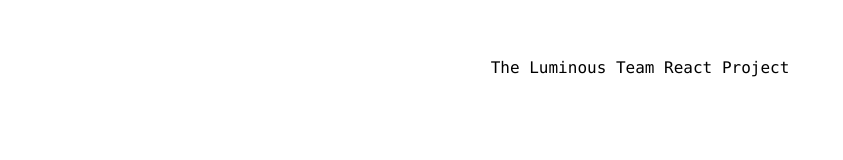
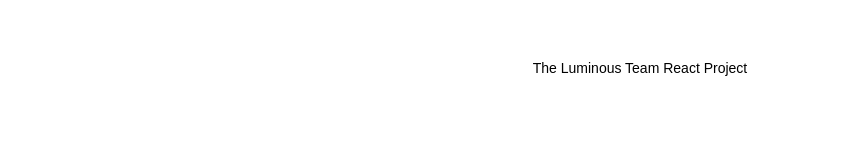
Before and after one commit to academy-react/luminous, a Next.js app: page /en in a window 1280 px wide. Shown: the part 332-492 px from the top of the page, without its empty margins (0-843 px from the left). Built offline with nearby package versions, Linux system fonts and the light colour scheme; a web font is replaced by a local one.

Commit message:
chore: fonts

```diff
--- a/src/app/[lang]/layout.tsx
+++ b/src/app/[lang]/layout.tsx
@@ -1,6 +1,9 @@
 import "@/styles/globals.css";
 
 import { type Metadata } from "next";
+
+import { mitra, roboto } from "@/lib/fonts/fonts";
+import { cn } from "@/lib/utils";
 
 import ThemeProvider from "@/components/providers/theme-provider";
 import TailwindIndicator from "@/components/utils/tailwind-indicator";
@@ -29,7 +32,11 @@ const RootLayout = ({
   return (
     <html lang={lang} suppressHydrationWarning>
       <body
-        className="h-screen min-h-screen"
+        className={cn(
+          "h-screen min-h-screen font-multi",
+          roboto.variable,
+          mitra.variable
+        )}
         dir={lang === "en" ? "ltr" : "rtl"}
       >
         <ThemeProvider attribute="class" defaultTheme="system" enableSystem>
--- a/src/app/[lang]/page.tsx
+++ b/src/app/[lang]/page.tsx
@@ -1,3 +1,4 @@
+import { cn } from "@/lib/utils";
 import { title } from "@/dict/dict";
 
 import { type Locale } from "#/i18n.config";
@@ -5,7 +6,9 @@ import { type Locale } from "#/i18n.config";
 const HomePage = ({ params: { lang } }: { params: { lang: Locale } }) => {
   return (
     <main className="flex h-full items-center justify-center">
-      <h1 className="font-mono">{title[lang]}</h1>
+      <h1 className={cn(lang === "en" ? "text-sm" : "text-xl")}>
+        {title[lang]}
+      </h1>
     </main>
   );
 };
--- /dev/null
+++ b/src/lib/fonts/fonts.ts
@@ -0,0 +1,26 @@
+import { Roboto } from "next/font/google";
+import localFont from "next/font/local";
+
+export const roboto = Roboto({
+  weight: ["100", "300", "400", "500", "700", "900"],
+  subsets: ["latin"],
+  display: "swap",
+  variable: "--font-roboto",
+});
+
+export const mitra = localFont({
+  src: [
+    {
+      path: "/Mitra Family/Mitra - Regular.woff2",
+      weight: "400",
+      style: "normal",
+    },
+    {
+      path: "/Mitra Family/Mitra - Bold.woff2",
+      weight: "700",
+      style: "normal",
+    },
+  ],
+  display: "swap",
+  variable: "--font-mitra",
+});
--- a/tailwind.config.ts
+++ b/tailwind.config.ts
@@ -9,6 +9,11 @@ const config: Config = {
         xs: "480px",
         xxs: "350px",
       },
+      fontFamily: {
+        roboto: ["var(--font-roboto)"],
+        mitra: ["var(--font-mitra)"],
+        multi: ["var(--font-mitra)", "var(--font-roboto)"],
+      },
     },
   },
   plugins: [],
```
Also changed, not shown: src/lib/fonts/Mitra Family/Mitra - Bold.woff2 (added), src/lib/fonts/Mitra Family/Mitra - Regular.woff2 (added).
